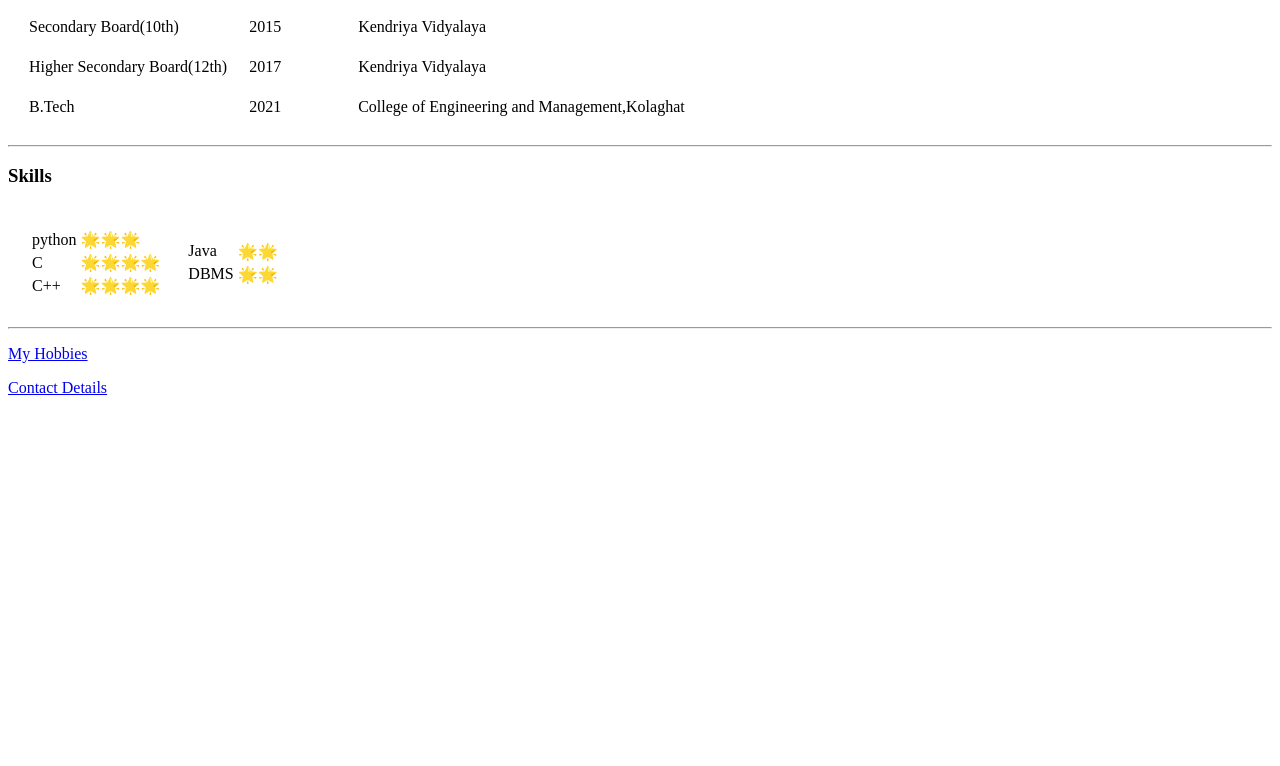
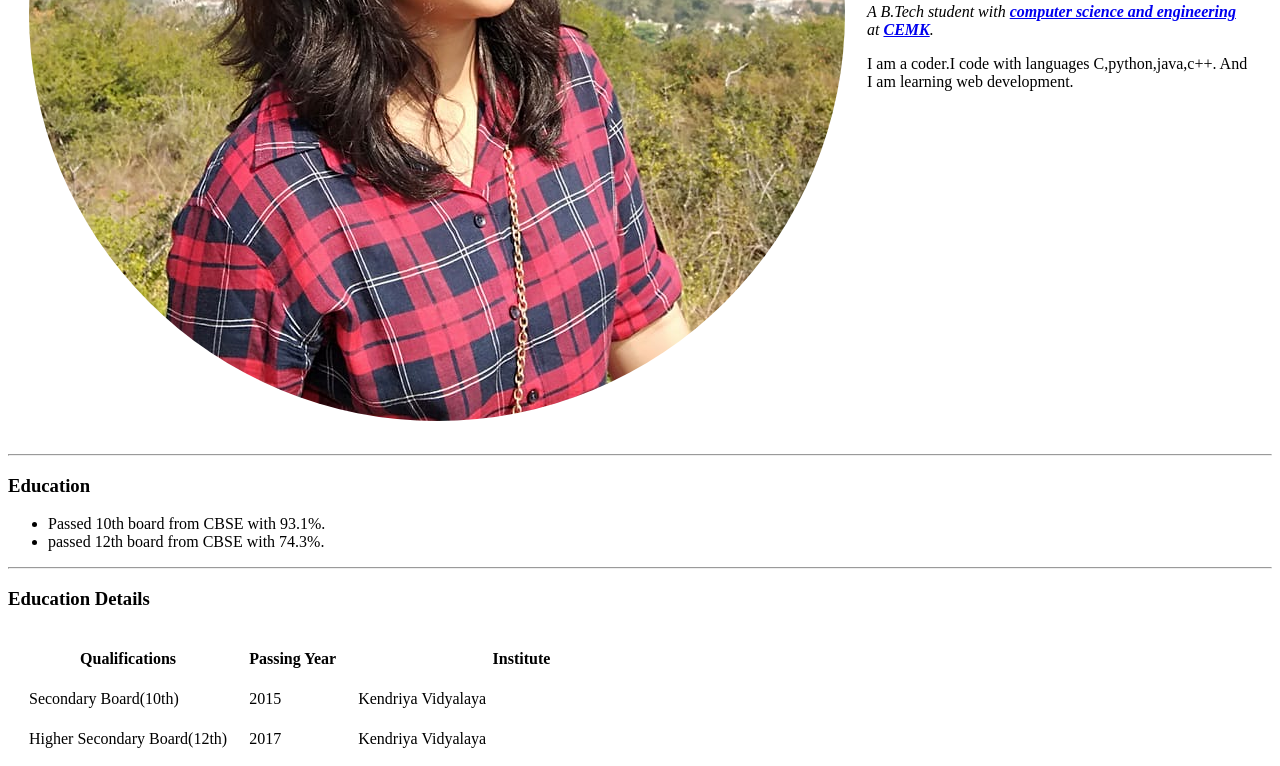
Before and after one commit to Sweetysaha118/cv, a plain HTML site: page index.html in a window 1280 px wide. Shown: the part 424-1190 px from the top of the page. Before the commit the page ends 837 px from the top, so only its background shows below. Drawn offline with Linux system fonts and the light colour scheme.

Commit message:
Add initial cv website files

```diff
--- a/index.html
+++ b/index.html
@@ -8,7 +8,7 @@
 <body>
   <table cellspacing="20">
     <tr>
-      <td><img src="images\circle-cropped.png" alt="sweety profile picture"></td>
+      <td><img src="circle-cropped.png" alt="sweety profile picture"></td>
       <td><h1>Sweety Saha</h1>
       <p><em>A B.Tech student with <strong><a href="https://en.wikipedia.org/wiki/Computer_Science_and_Engineering">computer science and engineering</a></strong> at <strong> <a href="https://en.wikipedia.org/wiki/College_of_Engineering_and_Management,_Kolaghat">CEMK</a></strong>.</em></p>
       <p>I am a coder.I code with languages C,python,java,c++. And I am learning web development.</p></td>
```
